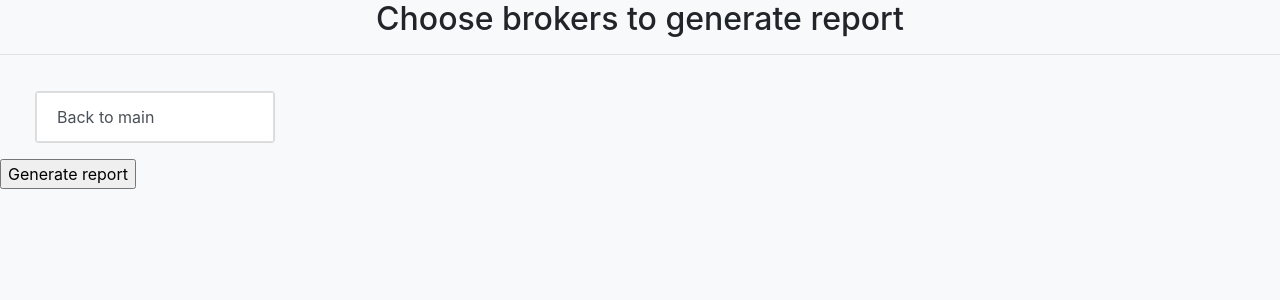
After one commit to emillech/Loan-helper, a Django app: page /broker_report/ in a window 1280 px wide. The commit adds this page. Shown: the top 300 px of the page. Run offline with Django 3.2, Linux system fonts and the light colour scheme; data that the repository does not hold is empty.

Commit message:
broker report added

```diff
--- a/loan_helper/templates/index.html
+++ b/loan_helper/templates/index.html
@@ -34,7 +34,10 @@
                         <a href="/all_brokers/" class="list-group-item list-group-item-action">Show Broker List</a>
                         <a href="/all_banks/" class="list-group-item list-group-item-action">Show Bank List</a>
                         <a href="/all_loans/" class="list-group-item list-group-item-action">Show Successful Loan list</a>
-                        <a href="/report/" class="list-group-item list-group-item-action">Generate report</a>
+                        <a href="/detailed_report/" class="list-group-item list-group-item-action">
+                            Generate detailed report</a>
+                        <a href="/broker_report/" class="list-group-item list-group-item-action">
+                            Generate broker report</a>
                     </div>
                 </div>
             </div>
--- /dev/null
+++ b/loan_helper/templates/pdf/broker_report_data.html
@@ -0,0 +1,39 @@
+<!DOCTYPE html>
+<html lang="en">
+<head>
+    <meta charset="UTF-8">
+    <title>Broker report data</title>
+    <link rel="stylesheet" href="https://cdn.jsdelivr.net/npm/bootstrap@4.5.3/dist/css/bootstrap.min.css"
+          integrity="sha384-TX8t27EcRE3e/ihU7zmQxVncDAy5uIKz4rEkgIXeMed4M0jlfIDPvg6uqKI2xXr2" crossorigin="anonymous">
+</head>
+<body class="bg-light">
+<h2 style="text-align: center">Choose brokers to generate report</h2>
+<hr>
+
+            <div class="col-sm">
+                <div class="card text-white bg-light mb-3" style="margin: 20px; width: 15rem; display: inline-block">
+                    <div>
+                        <a href="/" class="list-group-item list-group-item-action" style="">Back to main</a>
+
+                    </div>
+                </div>
+            </div>
+
+
+            <form method="post" class="form-group" style="display: inline-block; text-align: justify; width: 200px">
+                {% csrf_token %}
+                {% for broker in brokers %}
+                        <input type="checkbox" name="choice" value="{{ broker.id }}">{{ broker }}<br>
+                {% endfor %}
+                        <input type="submit" value="Generate report" name="generate"><br>
+            </form>
+
+    <script src="https://code.jquery.com/jquery-3.5.1.slim.min.js"
+            integrity="sha384-DfXdz2htPH0lsSSs5nCTpuj/zy4C+OGpamoFVy38MVBnE+IbbVYUew+OrCXaRkfj" crossorigin="anonymous"></script>
+    <script src="https://cdn.jsdelivr.net/npm/popper.js@1.16.1/dist/umd/popper.min.js"
+        integrity="sha384-9/reFTGAW83EW2RDu2S0VKaIzap3H66lZH81PoYlFhbGU+6BZp6G7niu735Sk7lN" crossorigin="anonymous"></script>
+    <script src="https://cdn.jsdelivr.net/npm/bootstrap@4.5.3/dist/js/bootstrap.min.js"
+        integrity="sha384-w1Q4orYjBQndcko6MimVbzY0tgp4pWB4lZ7lr30WKz0vr/aWKhXdBNmNb5D92v7s" crossorigin="anonymous"></script>
+
+</body>
+</html>
--- a/loan_helper/views.py
+++ b/loan_helper/views.py
@@ -452,7 +452,7 @@ class ClientOccupationCreate(LoginRequiredMixin, View):
         return render(request, 'income.html', ctx)
 
 
-class GeneratePdf(View):
+class GenerateDetailedReport(View):
     def get(self, request, *args, **kwargs):
         clients = Client.objects.all()
 
@@ -483,6 +483,49 @@ class GeneratePdf(View):
             'date': today
         }
 
+        # pdf has issue with polish letters
         # return render(request, 'pdf/daily_report.html', ctx)
         pdf = render_to_pdf('pdf/daily_report.html', ctx)
         return pdf
+
+
+class GenerateBrokerReport(View):
+    def get(self, request, *args, **kwargs):
+        brokers = Broker.objects.all()
+
+        ctx = {
+            'brokers': brokers
+        }
+
+        return render(request, 'pdf/broker_report_data.html', ctx)
+
+    def post(self, request):
+        chosen_brokers = request.POST.getlist('choice')
+        today = date.today()
+        brokers_data = {
+
+        }
+
+        for broker in chosen_brokers:
+            broker = Broker.objects.get(id=broker)
+            clients = Client.objects.filter(broker=broker)
+            client_data = []
+            for client in clients:
+                loans = SuccessfulLoan.objects.filter(client=client)
+                loans_data = []
+                for loan in loans:
+                    loans_data.append(f'{loan.bank} - {loan.loan_amount_gross}')
+                if loans_data:
+                    client_data.append(f'{client} - {client.get_current_status_display()} - {loans_data} gross')
+                client_data.append(f'{client} - {client.get_current_status_display()}')
+            brokers_data.update({broker: client_data})
+
+        ctx = {
+            'date': today,
+            'data': brokers_data
+        }
+
+        # pdf has issue with polish letters
+        return render(request, 'pdf/daily_report.html', ctx)
+        # pdf = render_to_pdf('pdf/broker_report.html', ctx)
+        # return pdf
--- a/project/urls.py
+++ b/project/urls.py
@@ -17,7 +17,7 @@ from django.contrib import admin
 from django.urls import path
 from loan_helper.views import IndexView, ClientCreate, BrokerCreate, ClientDetailsView, ClientListView, ClientUpdate, \
     BankCreate, SuccessfulLoanCreate, BrokerListView, BankListView, SuccessfulLoanListView, ClientOccupationCreate, \
-    BrokerDetailsView, BrokerUpdate, LoanUpdate, LoginView, LogoutView, GeneratePdf
+    BrokerDetailsView, BrokerUpdate, LoanUpdate, LoginView, LogoutView, GenerateDetailedReport, GenerateBrokerReport
 
 urlpatterns = [
     path('', IndexView.as_view()),
@@ -38,5 +38,6 @@ urlpatterns = [
     path('broker_details/<int:broker_id>/', BrokerDetailsView.as_view()),
     path('broker_update/<int:pk>/', BrokerUpdate.as_view()),
     path('loan_update/<int:pk>/', LoanUpdate.as_view()),
-    path('report/', GeneratePdf.as_view()),
+    path('detailed_report/', GenerateDetailedReport.as_view()),
+    path('broker_report/', GenerateBrokerReport.as_view()),
 ]
```
Also changed, not shown: loan_helper/templates/pdf/broker_report.html (added, +35 -0 lines).
